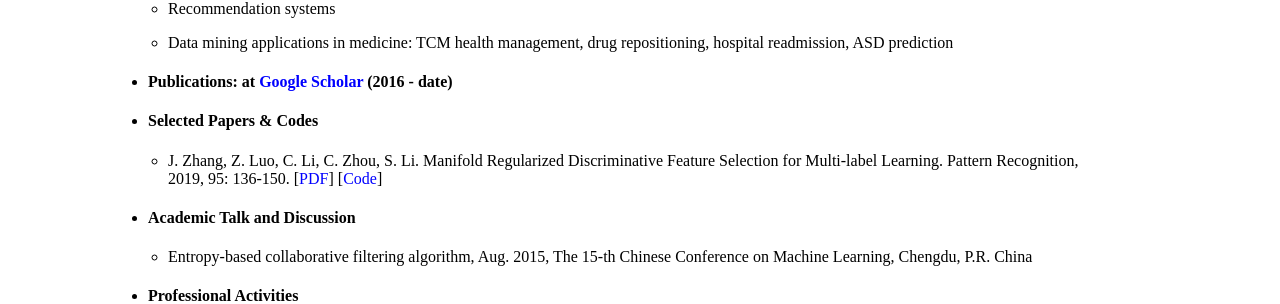
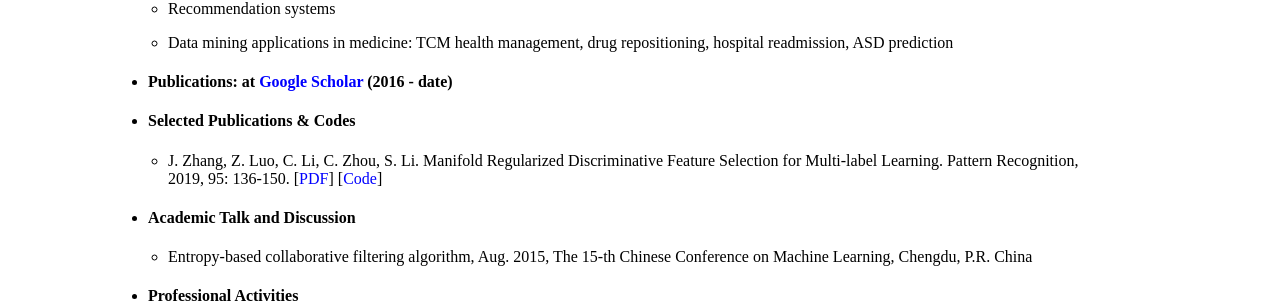
Before and after one commit to jiazhang-ml/jiazhang-ml.github.io, a Jekyll site: the page built from index.md, in a window 1280 px wide. Shown: the part 650-954 px from the top of the page. Built offline with Jekyll 4.4.1, drawn with Linux system fonts in a browser that asks for light colours.

Commit message:
Update index.md

```diff
--- a/index.md
+++ b/index.md
@@ -38,7 +38,7 @@ Email: [zhangjia_gl@163.com](mailto:zhangjia_gl@163.com) or [j.zhang@stu.xmu.edu
 
 * #### Publications: at [Google Scholar](https://scholar.google.com.hk/citations?user=yBaTk-gAAAAJ&hl=en) (2016 - date)
 
-* #### Selected Papers & Codes
+* #### Selected Publications & Codes
 
    * J. Zhang, Z. Luo, C. Li, C. Zhou, S. Li. Manifold Regularized Discriminative Feature Selection for Multi-label Learning. Pattern Recognition, 2019, 95: 136-150. [[PDF](1-s2.0-S0031320319302341-main.pdf)] [[Code](https://github.com/jiazhang-ml/MDFS)]
 
```
